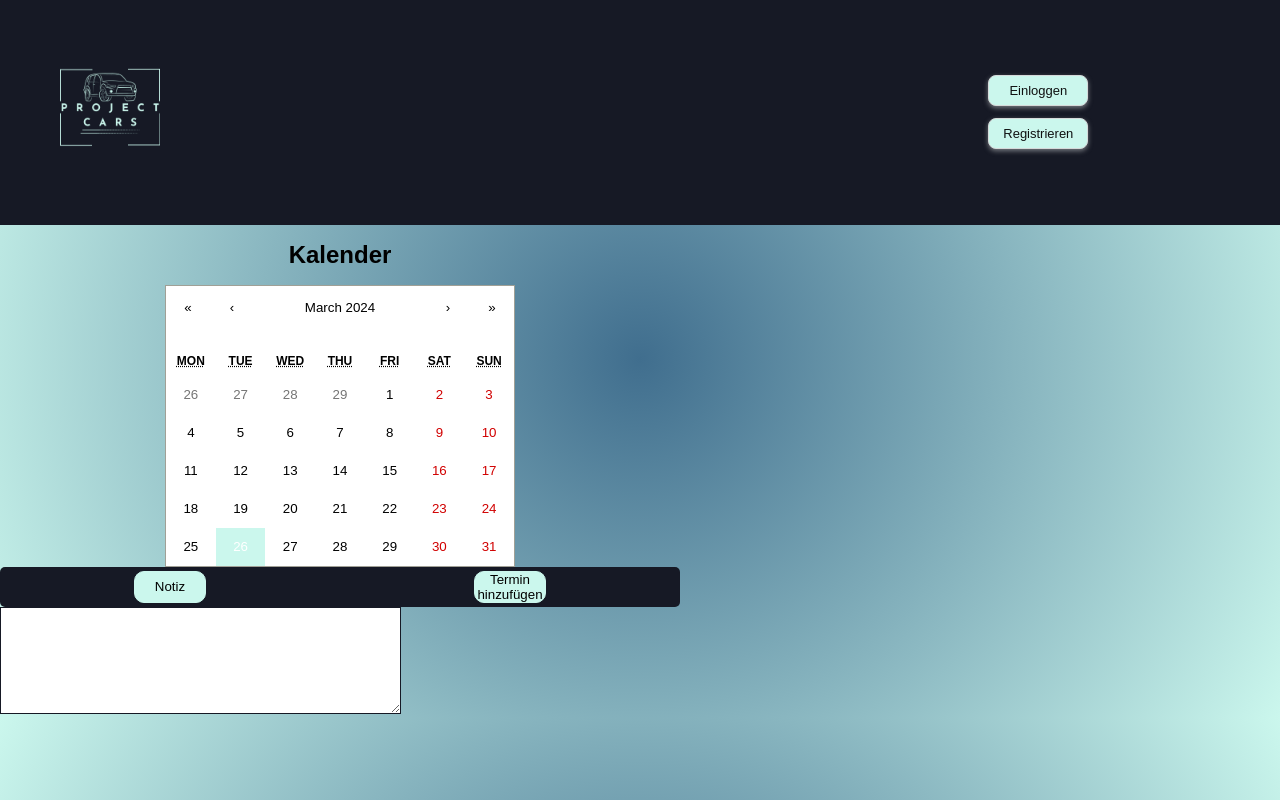
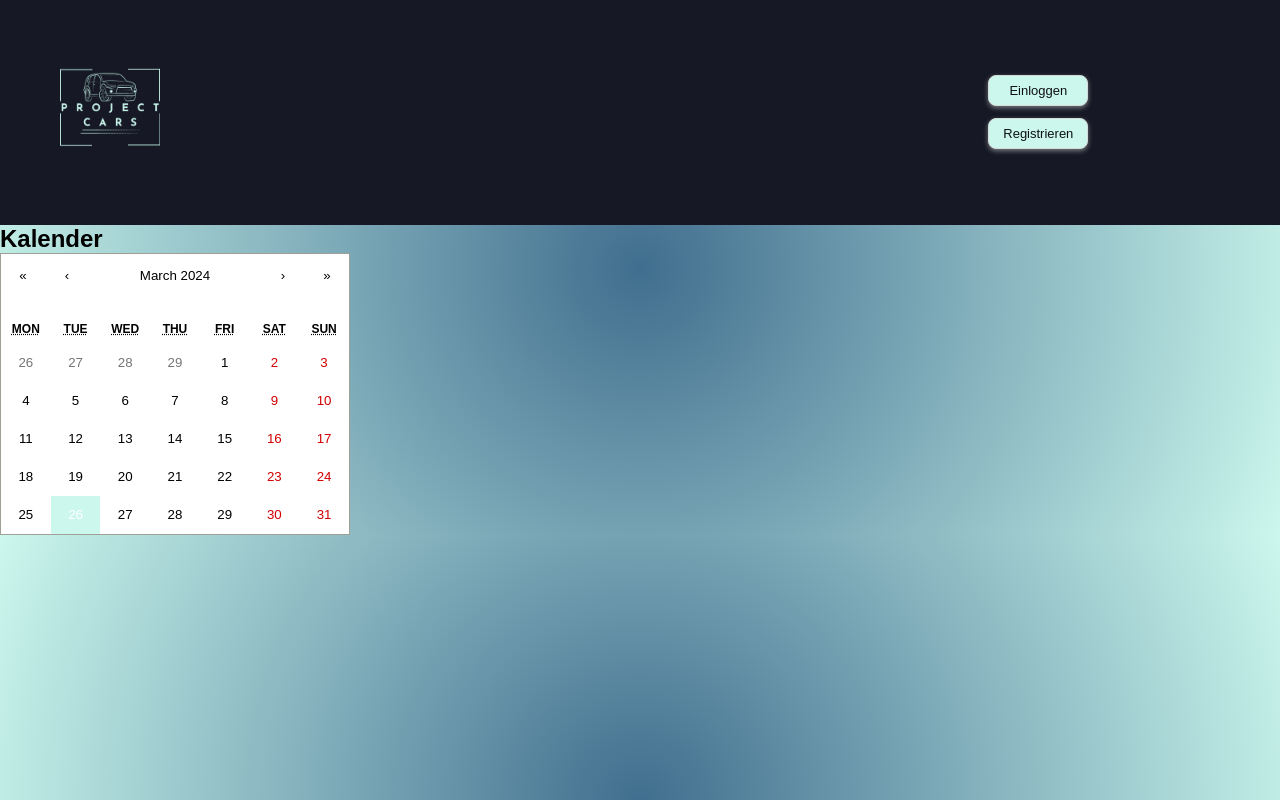
Before and after one commit to xSm1Le/projectcars, a React app: page /kalender in a window 1280 px wide. Built offline with nearby package versions, Linux system fonts and the light colour scheme; the HTML template or start-up script is replaced by a standard one.

Commit message:
add calender funktion

```diff
--- a/src/components/Pages/kalender.css
+++ b/src/components/Pages/kalender.css
@@ -40,3 +40,8 @@
 #note {
     border-color: #161925
 }
+
+.terminTag {
+    background-color: red !important; /* Rot für die Hervorhebung */
+    color: white !important; /* Weiße Textfarbe für bessere Lesbarkeit */
+}
--- a/src/components/Pages/kalender.jsx
+++ b/src/components/Pages/kalender.jsx
@@ -1,37 +1,66 @@
-import { useState, useRef } from "react";
-import { Calendar } from 'react-calendar';
-
+import { useState, useEffect } from "react";
+import { Calendar } from "react-calendar";
 import 'react-calendar/dist/Calendar.css';
 import './kalender.css';
+import { useAuth } from "../global/checkStatus";
+import { jwtDecode } from 'jwt-decode';
+import config from '../global/configAPI';
 
 export const Kalender = () => {
-    const [value, onChange] = useState(new Date());
-    const textareaRef = useRef(null);
+    const [value, setValue] = useState(new Date());
+    const [termine, setTermine] = useState([]);
+    const { token } = useAuth();
 
-    const focusTextarea = () => {
-        textareaRef.current.focus();
+    useEffect(() => {
+        const fetchCars = async () => {
+            if (!token) {
+                console.error("Token ist nicht verfügbar.");
+                return;
+            }
+
+            const decodedToken = jwtDecode(token);
+            const userId = decodedToken.userId;
+
+            try {
+                const response = await fetch(`${config.API_BASE_URL}/api/cars/user/${userId}`, {
+                    headers: { 'Authorization': `Bearer ${token}` }
+                });
+                if (!response.ok) throw new Error('Fehler beim Abrufen der Fahrzeuge');
+                const { cars } = await response.json();
+
+                // Extrahiere Termine aus den Fahrzeugdaten
+                const fetchedTermine = cars.reduce((acc, car) => {
+                    if (car.nächsteTüvUntersuchung) acc.push(new Date(car.nächsteTüvUntersuchung));
+                    if (car.nächsteoelwechsel) acc.push(new Date(car.nächsteoelwechsel));
+                    return acc;
+                }, []);
+
+                setTermine(fetchedTermine);
+            } catch (error) {
+                console.error("Fehler: ", error.message);
+            }
+        };
+
+        fetchCars();
+    }, [token]); // Nutze token als Abhängigkeit
+
+    const tileClassName = ({ date, view }) => {
+        if (view === 'month') {
+            const isTerminTag = termine.some(terminDatum =>
+                date.getFullYear() === terminDatum.getFullYear() &&
+                date.getMonth() === terminDatum.getMonth() &&
+                date.getDate() === terminDatum.getDate()
+            );
+            return isTerminTag ? 'terminTag' : null;
+        }
     };
 
     return (
         <section>
-            <section className='yourDates'>
-                <h2 className='datesh2'>Kalender</h2>
-                <Calendar onChange={onChange} value={value} />
-            </section>
-            <section>
-                <div className='DButtons'>
-                    <button className='DButton' onClick={focusTextarea}>
-                        Notiz
-                    </button>
-                    <button className='DButton' onClick={focusTextarea}>
-                        Termin hinzufügen
-                    </button>
-                </div>
-                {/* brauchen wir die form? */}
-                <form action="">
-                    <textarea ref={textareaRef} name="note" id="note" cols="48" rows="7"></textarea>
-                </form>
-            </section>
+            <h2>Kalender</h2>
+            <Calendar onChange={setValue} value={value} tileClassName={tileClassName} />
         </section>
-    )
-}
+    );
+};
+
+export default Kalender;
--- a/src/components/global/checkStatus.jsx
+++ b/src/components/global/checkStatus.jsx
@@ -1,4 +1,5 @@
 import { createContext, useState, useContext, useEffect } from 'react';
+import { jwtDecode } from 'jwt-decode';
 
 const AuthContext = createContext();
 
@@ -13,9 +14,11 @@ export const AuthProvider = ({ children }) => {
         // Wenn ein Token vorhanden ist, speichere es im localStorage
         if (token) {
             localStorage.setItem('token', token);
+            localStorage.setItem('userId', jwtDecode(token).userId);
         } else {
             // Entferne den Token aus dem localStorage, wenn `token` null ist
             localStorage.removeItem('token');
+            localStorage.removeItem('userId');
         }
     }, [token]);
 
```
